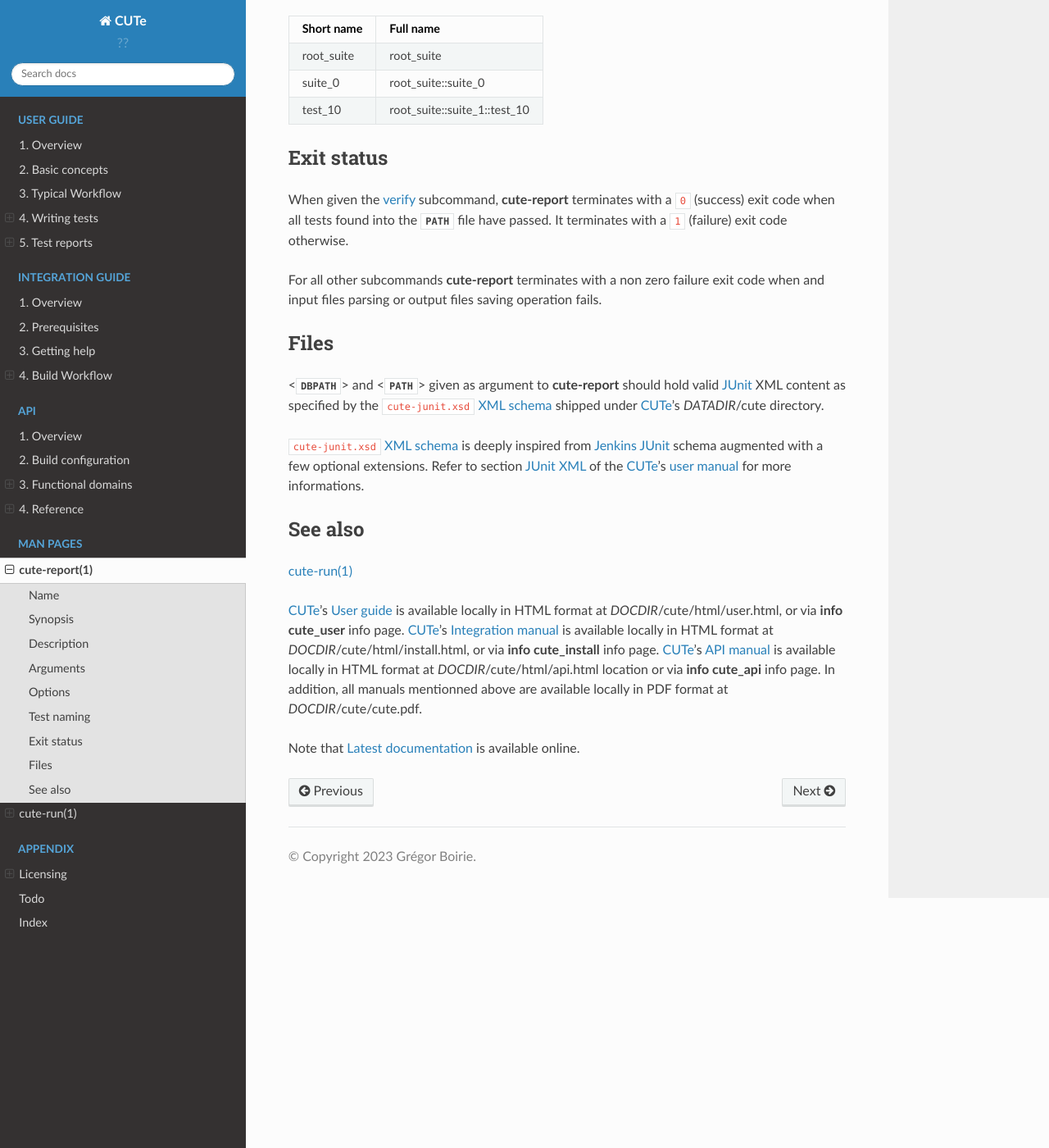
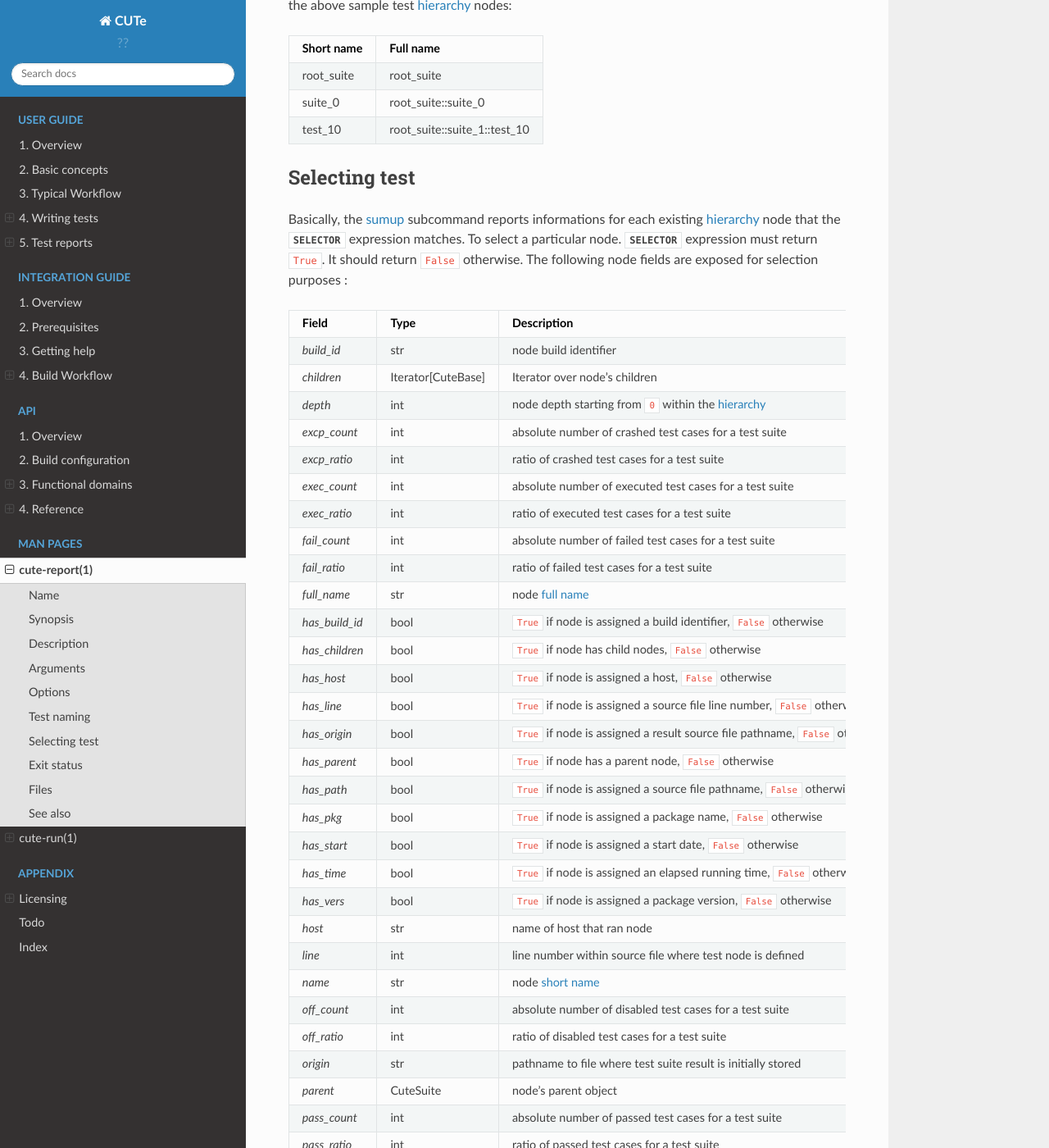
Before and after one commit to grgbr/cute, a Sphinx documentation site: the page built from sphinx/man/cute-report.rst, in a window 1280 px wide and 1400 px high, scrolled down 5850 px. Shown: the whole window at 82% size. Built offline with Sphinx 7.4.7 and the Read the Docs theme 2.0.0, drawn with Linux system fonts in a browser that asks for light colours; some of the changed text lies outside the part shown.

Commit message:
cute-report selector documentation

```diff
--- a/sphinx/man/cute-report.rst
+++ b/sphinx/man/cute-report.rst
@@ -63,7 +63,7 @@ report results of testsuites that are stored into JUnit_ XML files. It provides
 multiple subcommands :
 
 * verify_, sumup_, result_ and info_ report results ;
-* union_, join_ and del_ modify results hierarchy ;
+* union_, join_ and del_ modify results |hierarchy| ;
 * list_ displays supported result information fields.
 
 .. _verify:
@@ -90,7 +90,7 @@ is shown instead.
 .. _info:
 
 When info_ is given as first argument, :program:`cute-report` shows test
-hierarchy related informations of a single testcase or testsuite as found into
+|hierarchy| related informations of a single testcase or testsuite as found into
 the :option:`PATH` file. Testcase or testsuite is selected by name according to
 the optional third argument :option:`NAME`. When unspecified, informations are
 shown for the entire test results store instead.
@@ -101,7 +101,7 @@ When union_ is given as first argument, :program:`cute-report` performs a
 union of :option:`PATH` file content into :option:`DBPATH` file. Operation is
 implemented as following:
 
-* search for the top-level node of hierarchy found into the :option:`PATH`
+* search for the top-level node of |hierarchy| found into the :option:`PATH`
   file ; let's call this node the *node to attach* ;
 * in addition, let's call the *node to attach* and all of its descendants the
   *subtree to attach* ;
@@ -142,7 +142,7 @@ When join_ is given as first argument, :program:`cute-report` performs a
 *partial* union of :option:`PATH` file content into :option:`DBPATH` file.
 Operation is implemented as following:
 
-* search for the top-level node of hierarchy found into the :option:`PATH`
+* search for the top-level node of |hierarchy| found into the :option:`PATH`
   file ; let's call this node the *node to attach* ;
 * into :option:`DBPATH` file, search for the node which
   :option:`FULLNAME` is passed to :option:`-p` or :option:`--parent` option ; if
@@ -241,14 +241,14 @@ Arguments
 
 .. option:: NAME
 
-   `Short name`_ or `full name`_ identifying a single testcase or testsuite for use
-   with result_, info_, union_ and join_ subcommands.
+   `Short name`_ or `full name`_ identifying a single testcase or testsuite for
+   use with result_, info_, union_ and join_ subcommands.
    See section `Test naming`_ for more informations.
 
 .. option:: PACKAGE
 
    When performing a union_ or join_ operation, name of package to assign to the
-   top-level node of hierarchy found into the :option:`PATH` file that is
+   top-level node of |hierarchy| found into the :option:`PATH` file that is
    attached / included into :option:`DBPATH` store.
 
 .. option:: PATH
@@ -259,12 +259,14 @@ Arguments
 .. option:: REVISION
 
    When performing a union_ or join_ operation, package revision string to
-   assign to the top-level node of hierarchy found into the :option:`PATH` file
+   assign to the top-level node of |hierarchy| found into the :option:`PATH` file
    and that is attached / included into :option:`DBPATH` store.
 
 .. option:: SELECTOR
 
-   A Python_ expression to select a subset of results to show.
+   A Python_ expression to select a subset of results to show when used in
+   combination with the sumup_ subcommand. See section `Selecting test`_ for
+   more informations.
 
 Options
 =======
@@ -291,7 +293,7 @@ Options
 .. option:: -a <PACKAGE>, --package <PACKAGE>
 
    While performing a union_ or join_ operation, setup :option:`PACKAGE` name to
-   assign to the top-level node of hierarchy found into the :option:`PATH` file
+   assign to the top-level node of |hierarchy| found into the :option:`PATH` file
    and that is attached / included into :option:`DBPATH` store.
 
 .. option:: -p <FULLNAME>, --parent <FULLNAME>
@@ -303,8 +305,8 @@ Options
 .. option:: -r <REVISION>, --revision <REVISION>
 
    While performing a union_ or join_ operation, setup package
-   :option:`REVISION` string to assign to the top-level node of hierarchy found
-   into the :option:`PATH` file and that is attached / included into
+   :option:`REVISION` string to assign to the top-level node of |hierarchy|
+   found into the :option:`PATH` file and that is attached / included into
    :option:`DBPATH` store.
 
 .. _sect-cute-report-test_naming:
@@ -313,7 +315,7 @@ Test naming
 ===========
 
 :option:`PATH` and :option:`DBPATH` arguments must point to a file containing
-a JUnit_ XML test hierarchy such as::
+a JUnit_ XML test |hierarchy| such as::
 
       --- root_suite ---
       |                |
@@ -325,13 +327,13 @@ When given to :ref:`subcommands <synopsis>`, :option:`NAME` and
 :option:`FULLNAME` allows to select a particular node within hierarchies
 according to 2 different naming schemes: *short name* and *full name*.
 
-As opposed to short names, a *full name* can uniquely identify a test hierarchy
-node (either testcase or testsuite). This node is selected by following a path
-along a hierarchy composed of a double colon (``::``) separated sequence of
-*short names* for each of its ancestors.
+As opposed to short names, a *full name* can uniquely identify a test
+|hierarchy| node (either testcase or testsuite). This node is selected by
+following a path along a hierarchy composed of a double colon (``::``) separated
+sequence of *short names* for each of its ancestors.
 
 As an example, the following table shows short and full names that would be
-assigned to some of the above sample test hierarchy nodes:
+assigned to some of the above sample test |hierarchy| nodes:
 
 .. table::
    :align: left
@@ -343,6 +345,70 @@ assigned to some of the above sample test hierarchy nodes:
    suite_0         root_suite::suite_0
    test_10         root_suite::suite_1::test_10
    ==============  ============================
+
+Selecting test
+==============
+
+Basically, the sumup_ subcommand reports informations for each existing
+|hierarchy| node that the :option:`SELECTOR` expression matches.
+To select a particular node. :option:`SELECTOR` expression must return ``True``.
+It should return ``False`` otherwise. The following node fields are exposed for
+selection purposes :
+
+.. table::
+   :align: left
+
+   ==============  ==================  ====================================================================================
+   **Field**       **Type**            **Description**
+   ==============  ==================  ====================================================================================
+   *build_id*      str                 node build identifier
+   *children*      Iterator[CuteBase]  Iterator over node's children
+   *depth*         int                 node depth starting from ``0`` within the |hierarchy|
+   *excp_count*    int                 absolute number of crashed test cases for a test suite
+   *excp_ratio*    int                 ratio of crashed test cases for a test suite
+   *exec_count*    int                 absolute number of executed test cases for a test suite
+   *exec_ratio*    int                 ratio of executed test cases for a test suite
+   *fail_count*    int                 absolute number of failed test cases for a test suite
+   *fail_ratio*    int                 ratio of failed test cases for a test suite
+   *full_name*     str                 node `full name`_
+   *has_build_id*  bool                ``True`` if node is assigned a build identifier, ``False`` otherwise
+   *has_children*  bool                ``True`` if node has child nodes, ``False`` otherwise
+   *has_host*      bool                ``True`` if node is assigned a host, ``False`` otherwise
+   *has_line*      bool                ``True`` if node is assigned a source file line number, ``False`` otherwise
+   *has_origin*    bool                ``True`` if node is assigned a result source file pathname, ``False`` otherwise
+   *has_parent*    bool                ``True`` if node has a parent node, ``False`` otherwise
+   *has_path*      bool                ``True`` if node is assigned a source file pathname, ``False`` otherwise
+   *has_pkg*       bool                ``True`` if node is assigned a package name, ``False`` otherwise
+   *has_start*     bool                ``True`` if node is assigned a start date, ``False`` otherwise
+   *has_time*      bool                ``True`` if node is assigned an elapsed running time, ``False`` otherwise
+   *has_vers*      bool                ``True`` if node is assigned a package version, ``False`` otherwise
+   *host*          str                 name of host that ran node
+   *line*          int                 line number within source file where test node is defined
+   *name*          str                 node `short name`_
+   *off_count*     int                 absolute number of disabled test cases for a test suite
+   *off_ratio*     int                 ratio of disabled test cases for a test suite
+   *origin*        str                 pathname to file where test suite result is initially stored
+   *parent*        CuteSuite           node's parent object
+   *pass_count*    int                 absolute number of passed test cases for a test suite
+   *pass_ratio*    int                 ratio of passed test cases for a test suite
+   *path*          str                 pathname to source file of node
+   *pkg*           str                 package name of test case / suite
+   *skip_count*    int                 absolute number of skipped test cases for a test suite
+   *skip_ratio*    int                 ratio of skipped test cases for a test suite
+   *start*         str                 start date expressed according to local time settings
+   *stat*          str                 node result status, i.e., either ``pass``, ``skip``, ``fail``, ``excp`` or ``off``
+   *time*          str                 elapsed running time expressed as <*hours*>:<*minutes*>:<*seconds*>.<*microseconds*>
+   *total*         int                 absolute number of test cases
+   *type*          str                 either ``store``, ``suite`` or ``case``
+   *vers*          str                 node package version
+   ==============  ==================  ====================================================================================
+
+As an example, the following command would show a result summary for |hierarchy|
+test suites which `short name`_ starts with ``myproject_``:
+
+.. code-block:: console
+
+   cute-report sumup myproject.xml "name.startswith('myproject_') and type == 'suite'"
 
 Exit status
 ===========
--- a/sphinx/man/cute-run.rst
+++ b/sphinx/man/cute-run.rst
@@ -47,8 +47,8 @@ Synopsis
    *xml_console*     := :option:`-x` | :option:`--xml`
    *tap_console*     := :option:`-a` | :option:`--tap`
 
-   *tap_store*       := :option:`-a`\<:option:`PATH`> | :option:`--tap`\=<:option:`PATH`>
-   *xml_store*       := :option:`-x`\<:option:`PATH`> | :option:`--xml`\=<:option:`PATH`>
+   *tap_store*       := :option:`-a`\<:option:`PATH`> | :option:`--tap`\=<:option:`PATH`>
+   *xml_store*       := :option:`-x`\<:option:`PATH`> | :option:`--xml`\=<:option:`PATH`>
 
 Description
 ===========
```
Also changed, not shown: 1 other file.
